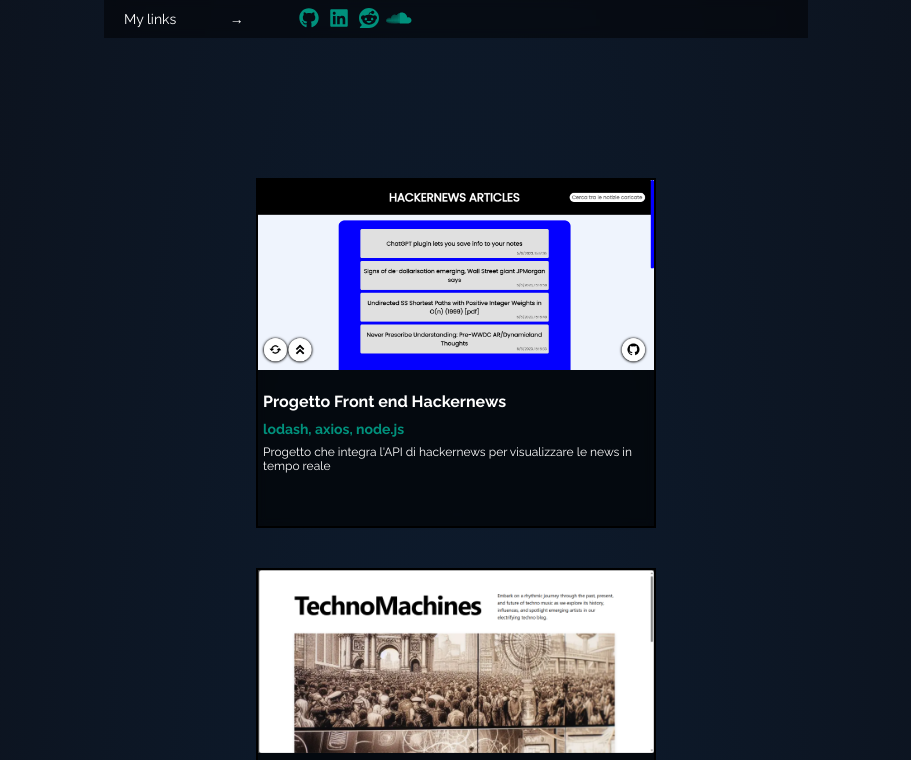
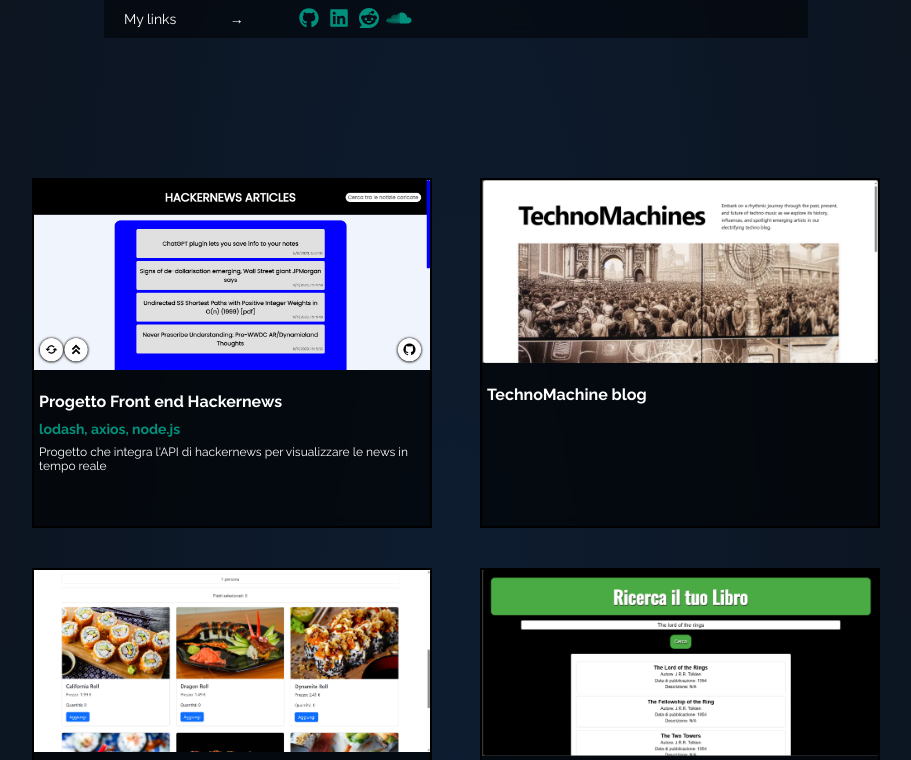
Before and after one commit to Jim2510/NewPortfolio, a React (Vite) app: page / in a window 1280 px wide. Shown: the part 2037-2797 px from the top of the page, without its empty margins (184-1095 px from the left). Built offline with nearby package versions, Linux system fonts and the light colour scheme.

Commit message:
Fix animazione carte progetti

```diff
--- a/src/components/Home/comp/Projects.tsx
+++ b/src/components/Home/comp/Projects.tsx
@@ -45,8 +45,9 @@
     <>
       <div className="container-crd">
         {projects.map((card) => (
+          <div className="card-proj" key={card.id}>
             <Reveal>
-            <div className="card-proj" key={card.id}>
+              <div className="container-info">
                 <img src={card.img} alt="" />
 
                 <h4>{card.title}</h4>
@@ -54,6 +55,7 @@
                 <p>{card.description}</p>
               </div>
             </Reveal>
+          </div>
         ))}
       </div>
     </>
```
Lines whose indentation alone changed are shown as unchanged.
